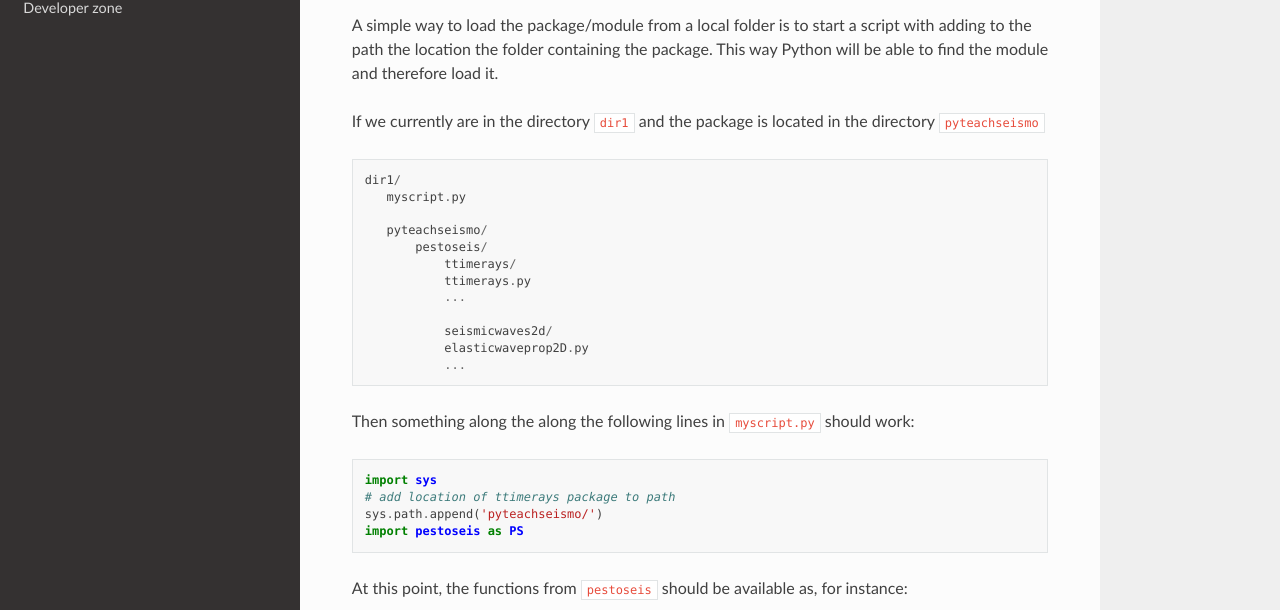
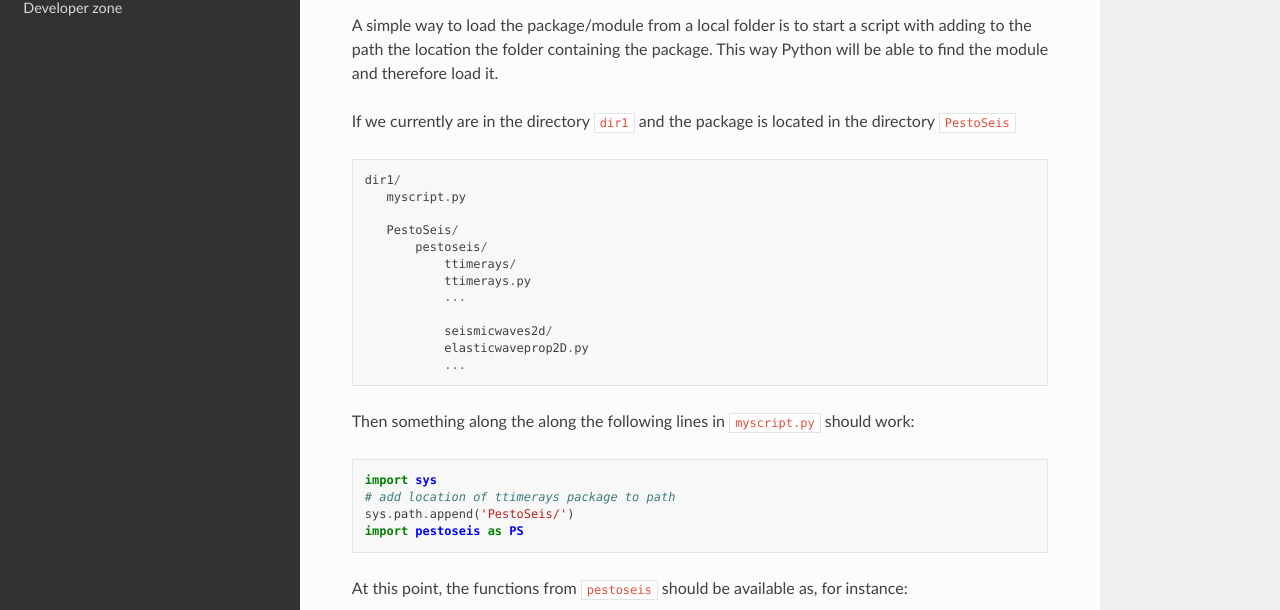
Before and after one commit to inverseproblem/PestoSeis, a Sphinx documentation site: the page built from docs/source/installation.rst, in a window 1280 px wide and 1335 px high. Shown: the part 248-858 px from the top of the window. Built offline with Sphinx 7.4.7 and the Read the Docs theme 2.0.0, drawn with Linux system fonts in a browser that asks for light colours.

Commit message:
modified:   docs/source/installation.rst

```diff
--- a/docs/source/installation.rst
+++ b/docs/source/installation.rst
@@ -10,12 +10,12 @@ Installation --- loading the module
 
 A simple way to load the package/module from a local folder is to start a script with adding to the path the location the folder containing the package. This way Python will be able to find the module and therefore load it.
 
-If we currently are in the directory ``dir1`` and the package is located in the directory ``pyteachseismo`` ::
+If we currently are in the directory ``dir1`` and the package is located in the directory ``PestoSeis`` ::
 
   dir1/
      myscript.py
 
-     pyteachseismo/
+     PestoSeis/
          pestoseis/
 	     ttimerays/
 	     ttimerays.py
@@ -30,7 +30,7 @@ Then something along the along the following lines in ``myscript.py`` should wor
 
   import sys
   # add location of ttimerays package to path
-  sys.path.append('pyteachseismo/')
+  sys.path.append('PestoSeis/')
   import pestoseis as PS
 
 At this point, the functions from ``pestoseis`` should be available as, for instance::
```
